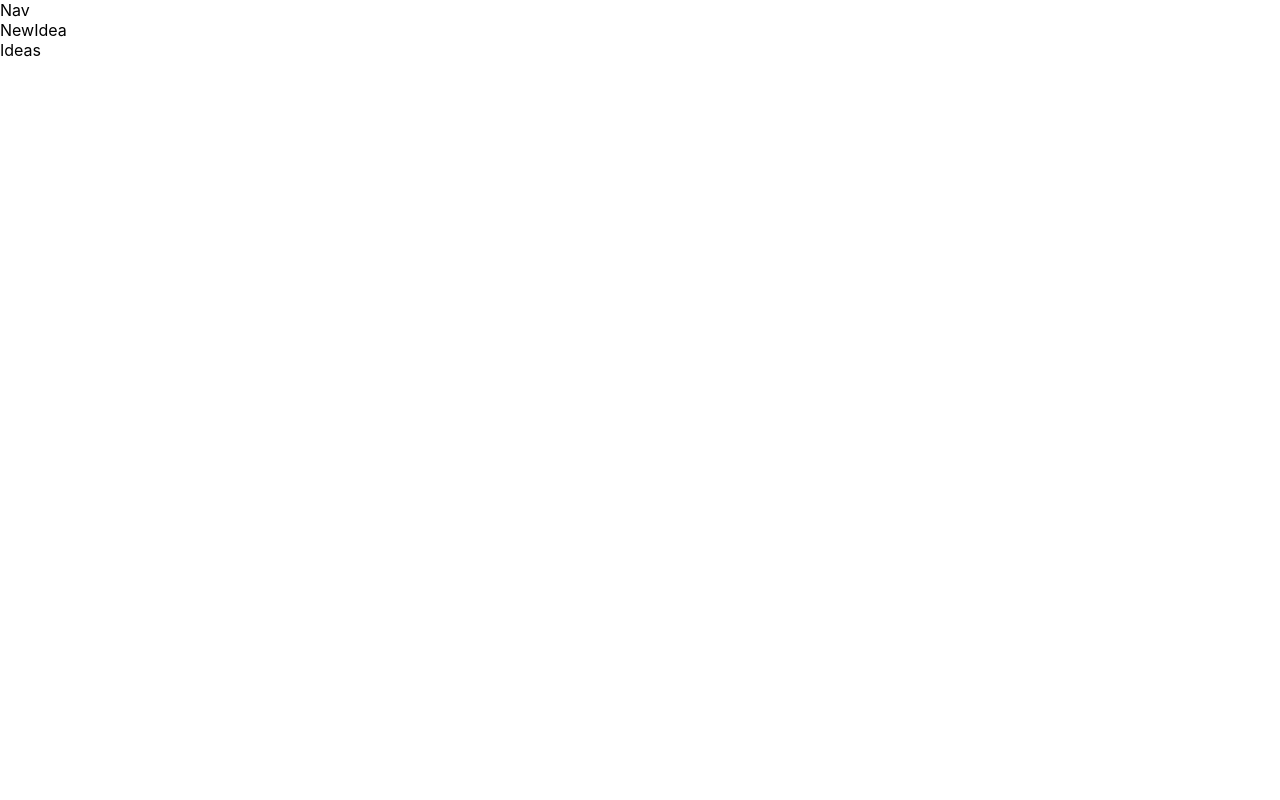
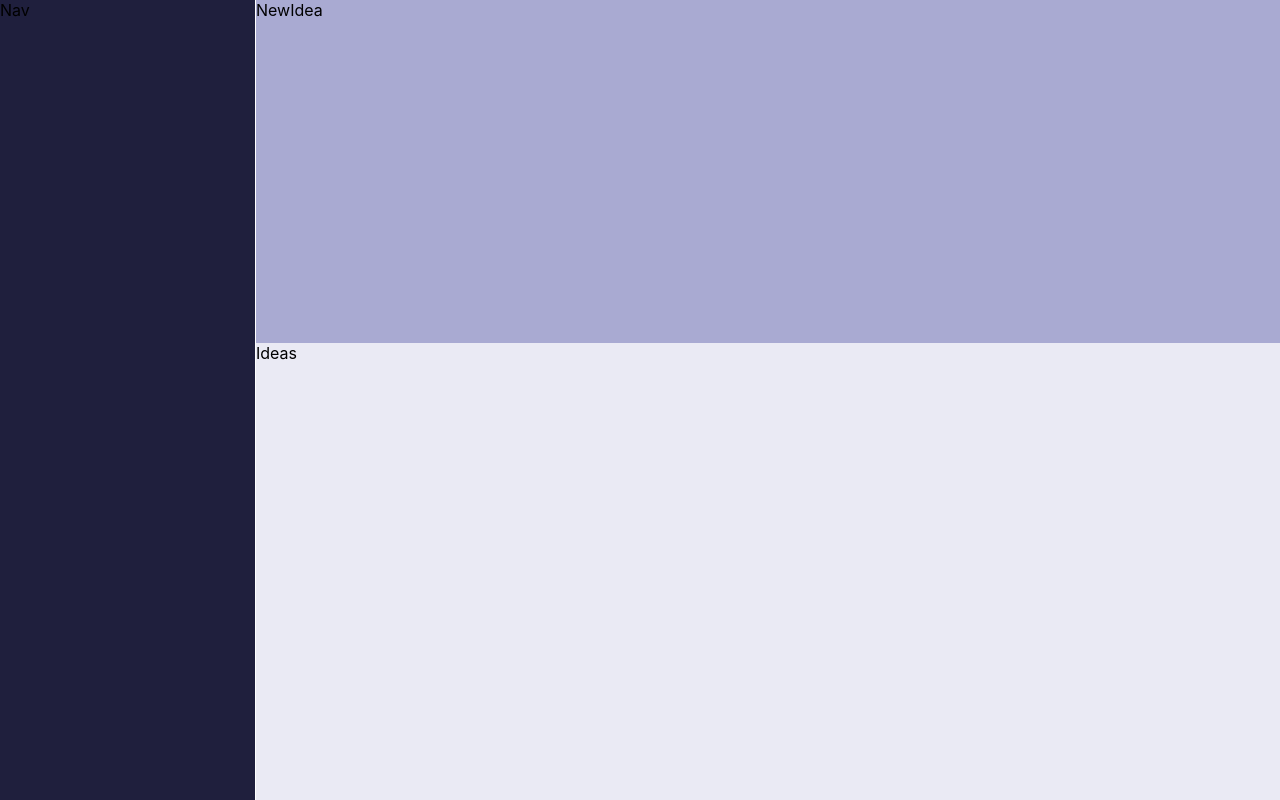
Before and after one commit to maddyrandle/ideabox-react, a React (Create React App) app: page / in a window 1280 px wide. Built offline with nearby package versions, Linux system fonts and the light colour scheme.

Commit message:
Import all components styles.scss files

```diff
--- a/src/index.scss
+++ b/src/index.scss
@@ -1,5 +1,9 @@
 @import './scss/variables';
 @import './scss/mixins';
+@import './components/App/styles';
+@import './components/Nav/styles';
+@import './components/NewIdea/styles';
+@import './components/Ideas/styles';
 
 body,
 * {
```
